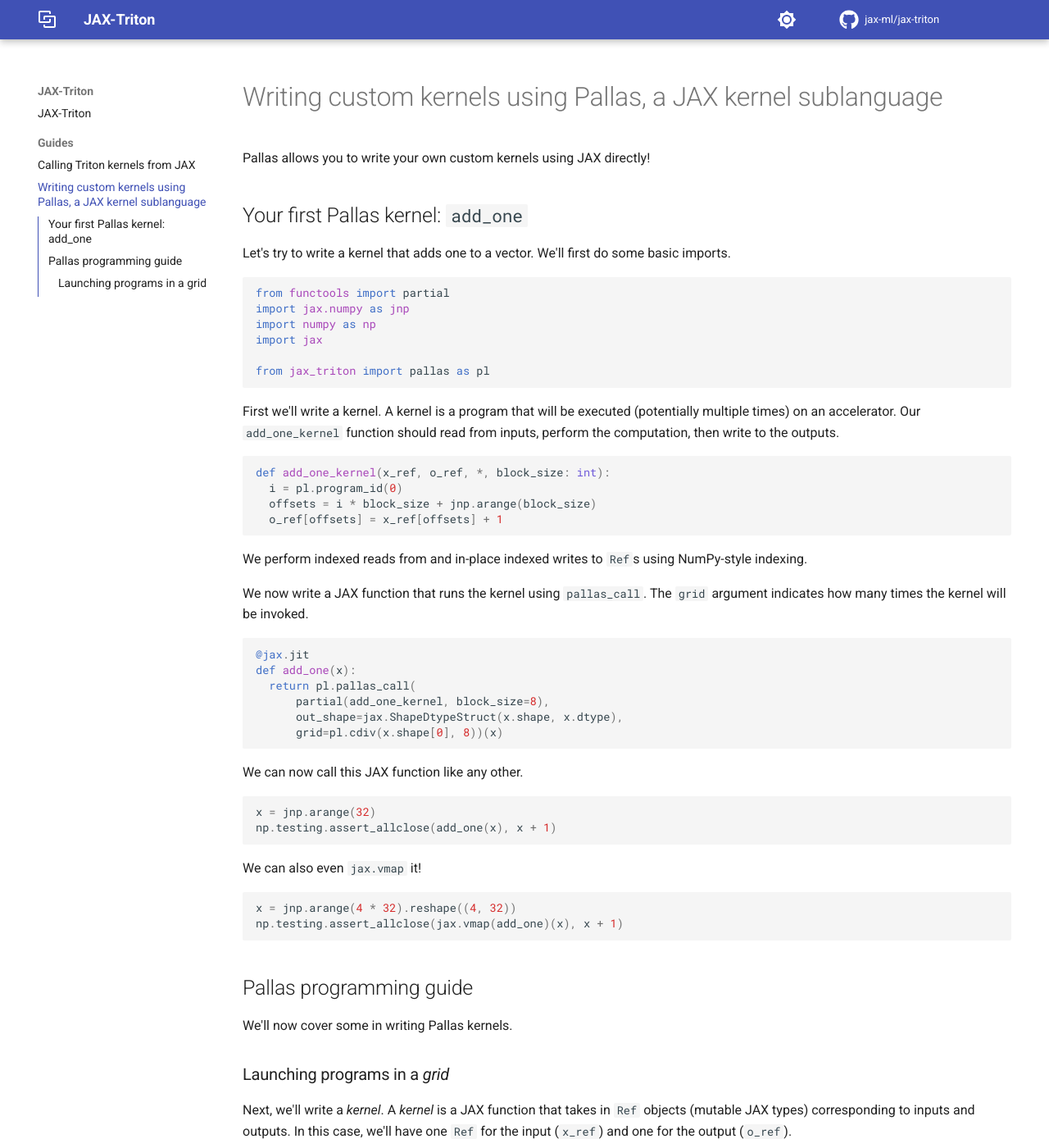
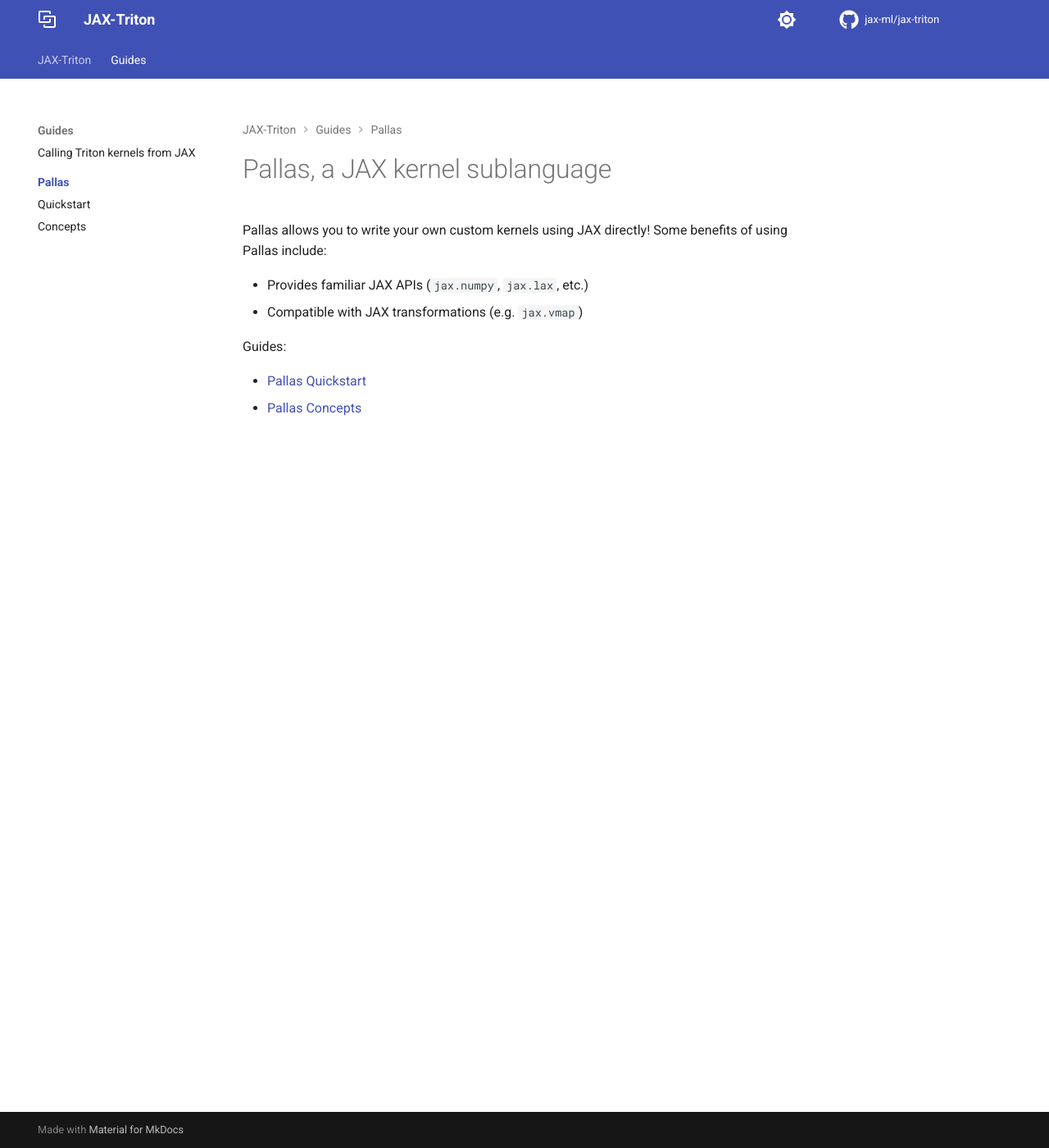
Before and after one commit to jax-ml/jax-triton, an MkDocs documentation site: the page built from docs/guides/pallas/index.md, in a window 1280 px wide and 1400 px high. Shown: the whole window at 82% size. Built offline with MkDocs 1.6.1 and Material for MkDocs 9.7.7, drawn with Linux system fonts in a browser that asks for light colours; comment, search, counter and statistics services are not loaded; some of the changed text lies outside the part shown.

Commit message:
Add initial docs

````diff
--- /dev/null
+++ b/docs/guides/pallas/index.md
@@ -0,0 +1,12 @@
+# Pallas, a JAX kernel sublanguage
+
+Pallas allows you to write your own custom kernels using JAX directly!
+Some benefits of using Pallas include:
+
+* Provides familiar JAX APIs (`jax.numpy`, `jax.lax`, etc.)
+* Compatible with JAX transformations (e.g. `jax.vmap`)
+
+Guides:
+
+* [Pallas Quickstart](quickstart.md)
+* [Pallas Concepts](concepts.md)
--- a/docs/guides/pallas.md
+++ b/docs/guides/pallas/quickstart.md
@@ -1,5 +1,3 @@
-# Writing custom kernels using Pallas, a JAX kernel sublanguage
-
 Pallas allows you to write your own custom kernels using JAX directly!
 
 ## Your first Pallas kernel: `add_one`
@@ -31,7 +29,6 @@
       partial(add_one_kernel, block_size=8),
       out_shape=jax.ShapeDtypeStruct(x.shape, x.dtype),
       grid=pl.cdiv(x.shape[0], 8))(x)
-
 ```
 
 We can now call this JAX function like any other.
@@ -44,41 +41,3 @@
 x = jnp.arange(4 * 32).reshape((4, 32))
 np.testing.assert_allclose(jax.vmap(add_one)(x), x + 1)
 ```
-
-## Pallas programming guide
-
-We'll now cover some in writing Pallas kernels.
-
-### Launching programs in a *grid*
-
-Next, we'll write a *kernel*. A *kernel* is a JAX function that takes in `Ref` objects (mutable JAX types) corresponding to inputs and outputs. In this case, we'll have one `Ref` for the input (`x_ref`) and one for the output (`o_ref`).
-
-Conceptually, this kernel function will be executed multiple times, each on a different chunk, or block, of the inputs and outputs. We'll parameterize our kernel by a static integer `block_size`, which will determine the size of the "chunks" or "blocks" of our input that each instance of the kernel will operate on.
-
-<style>
-td {
-    border: 1px solid black;
-    font-size: 1.2em;
-    background-color: var(--md-default-bg-color);
-    color: var(--md-fg-color--lightest);
-}
-th {
-    border: 1px solid black;
-    font-size: 1.2em;
-    color: var(--md-fg-color--lightest);
-    background-color: var(--md-accent-fg-color);
-}
-</style>
-<table>
-<th colspan=8 style="text-align: center;">Program indices</th>
-<tr>
-<td>0</td>
-<td>1</td>
-<td>2</td>
-<td>3</td>
-<td>4</td>
-<td>5</td>
-<td>6</td>
-<td>7</td>
-</tr>
-</table>
--- a/mkdocs.yml
+++ b/mkdocs.yml
@@ -24,13 +24,20 @@
         name: Switch to light mode
 
   features:
+    - navigation.instant
+    - navigation.tabs
+    - navigation.path
     - navigation.sections
-    - toc.integrate
+    - navigation.indexes
+    - toc.follow
+    # - toc.integrate
     - header.autohide
 
 markdown_extensions:
+- admonition
 - pymdownx.highlight:
     anchor_linenums: true
+- pymdownx.details
 - pymdownx.inlinehilite
 - pymdownx.snippets
 - pymdownx.superfences
@@ -46,6 +53,9 @@
   - "index.md"
   - Guides:
     - guides/triton_call.md
-    - guides/pallas.md
+    - Pallas:
+      - guides/pallas/index.md
+      - guides/pallas/quickstart.md
+      - guides/pallas/concepts.md
 
 strict: true
````
Also changed, not shown: docs/guides/pallas/concepts.md (added, +162 -0 lines).
